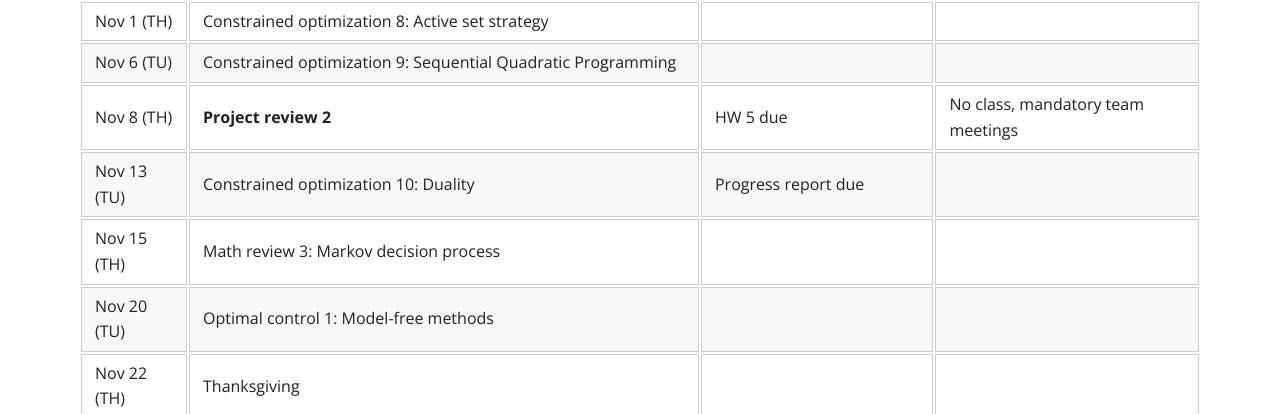
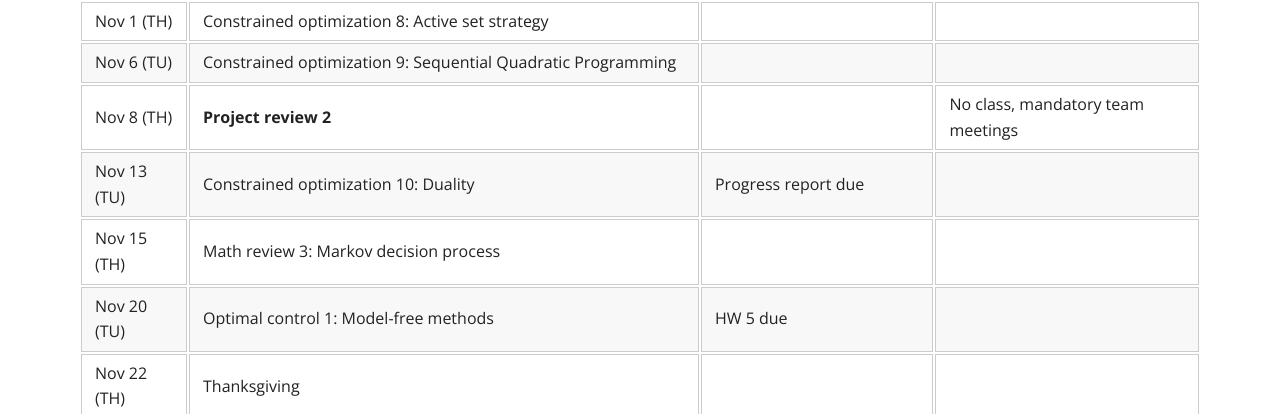
Before and after one commit to DesignInformaticsLab/DesignInformaticsLab.github.io, a Jekyll site: the page built from _posts/teaching/designopt/2017-04-16-syllabus.md, in a window 1280 px wide and 900 px high, scrolled down 2334 px. Shown: the part 154-568 px from the top of the window. Built offline with Jekyll 4.4.1, drawn with Linux system fonts in a browser that asks for light colours; some web fonts are replaced.

Commit message:
updated tutorial

```diff
--- a/_posts/teaching/designopt/2017-04-16-syllabus.md
+++ b/_posts/teaching/designopt/2017-04-16-syllabus.md
@@ -73,10 +73,10 @@ There are 5 homework assignments,
 | Oct 30 (TU)	            | Constrained optimization 7: Quasi-Newton methods                      | HW 4 due, HW 5 in             	            |                           	    |
 | Nov 1 (TH)                | Constrained optimization 8: Active set strategy 	                    |                         |                                   |
 | Nov 6 (TU)	            | Constrained optimization 9: Sequential Quadratic Programming          |              	            |                           	    |
-| Nov 8 (TH)	            | **Project review 2**                                                  | HW 5 due           	            | No class, mandatory team meetings                          	    |
+| Nov 8 (TH)	            | **Project review 2**                                                  |            	            | No class, mandatory team meetings                          	    |
 | Nov 13 (TU)	            | Constrained optimization 10: Duality                                  | Progress report due                         |            	                    |
 | Nov 15 (TH)	            | Math review 3: Markov decision process           	                    |                           |                                   |
-| Nov 20 (TU)	            | Optimal control 1: Model-free methods                                 |            	            |                            	    |
+| Nov 20 (TU)	            | Optimal control 1: Model-free methods                                 | HW 5 due           	            |                            	    |
 | Nov 22 (TH)	            | Thanksgiving                                      	                |            	            |                            	    |
 | Nov 27 (TU)	            | Optimal control 2: Model-based methods                                |            	            |                            	    |
 | Nov 29 (TH)	            | **Mid-term 2**                      	                                |            	            |                            	    |
```
